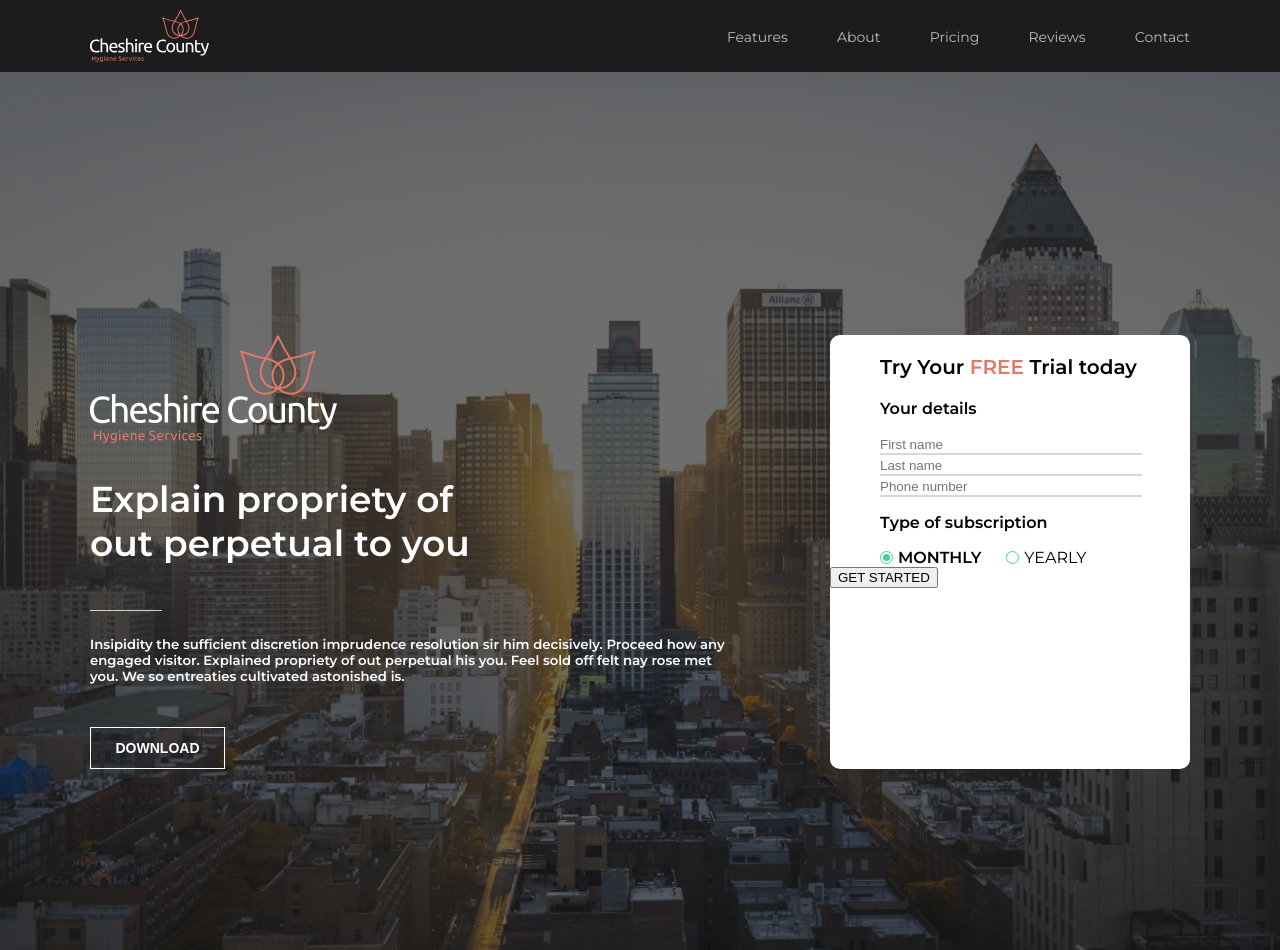
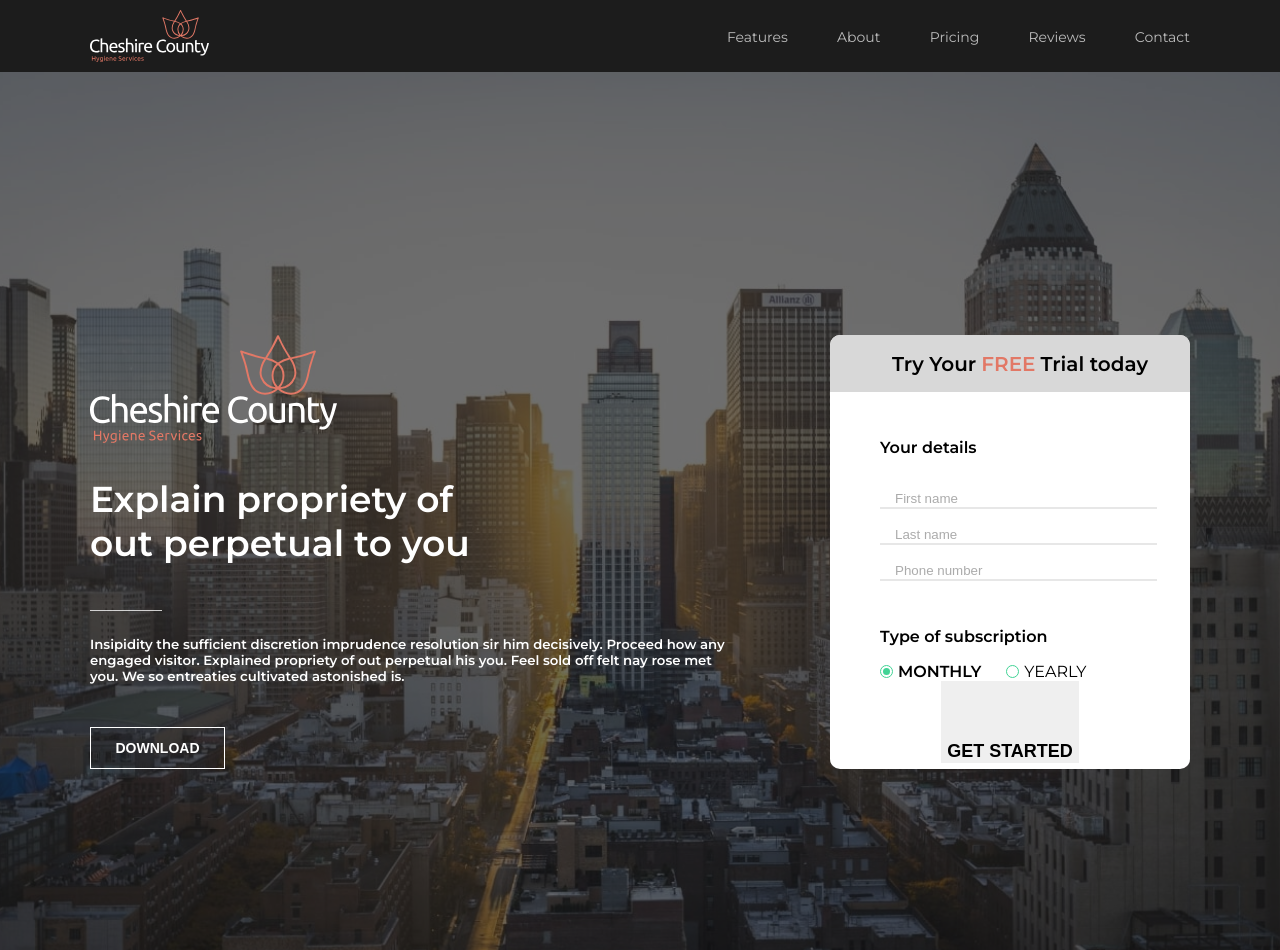
Before and after one commit to VytautasSim/BaigiamasisDarbas, a website: page index.html in a window 1280 px wide. Shown: the top 950 px of the page. Drawn offline with Linux system fonts and the light colour scheme.

Commit message:
Section-hero styling

```diff
--- a/css/src/section_hero.scss
+++ b/css/src/section_hero.scss
@@ -70,26 +70,61 @@
         //margin-top: 20px;
 
         .biger-text {
+            position: relative;
+            margin: 0;
+            display: flex;
+            justify-content: center;
+            align-items: center;
             font-size: 20px;
-            padding-left: 50px;
+            padding-left: 20px;
+            max-width: 340px;
+            width: 100%;
+            height: 57px;
+            background-color: #D8D8D8;
+            border-radius: 10px 10px 0px 0px;
+
         }
+
+
 
         .smaler-text {
             font-size: 16px;
             padding-left: 50px;
+            padding-top: 30px;
         }
 
         .text-input-lines {
             padding-left: 50px;
 
             .text-input {
+                opacity: 0.6;
+                color: #D8D8D8;
                 border: none;
                 width: 260px;
-                padding-left: 0px;
+                padding-left: 15px;
+                margin-top: 17px;
                 border-bottom: 2px solid #D8D8D8;
             }
+        }
 
+        .submit-buton {
+            display: flex;
+            justify-content: center;
+            align-items: center;
+
+            .get-started {
+                // display: flex;
+                // justify-content: center;
+                // align-items: center;
+                padding-top: 60px;
+                color: black;
+                font-weight: bold;
+                font-size: 18px;
+                border: none;
+            }
         }
+
+
 
 
 
--- a/index.html
+++ b/index.html
@@ -41,7 +41,7 @@
                 </div>
                 <div class="form-box">
                     <form>
-                        <h3 class="biger-text"> Try Your <span style="color:#E27866"> FREE </span>Trial today</h3>
+                        <h3 class="biger-text"> Try Your <span style="color:#E27866;padding-left:5px;padding-right:5px;"> FREE </span>Trial today</h3>
                         <h3 class="smaler-text">Your details</h3>
 
                         <div class="text-input-lines">
@@ -64,7 +64,9 @@
                                 <label for="subscription-yearly">Yearly</label>
                             </div>
                         </div>
-                        <input type="submit" value="GET STARTED">
+                        <div class="submit-buton">
+                            <input type="submit" value="GET STARTED" class="get-started">
+                        </div>
                     </form>
                 </div>
             </div>
```
Also changed, not shown: css/style.css.
